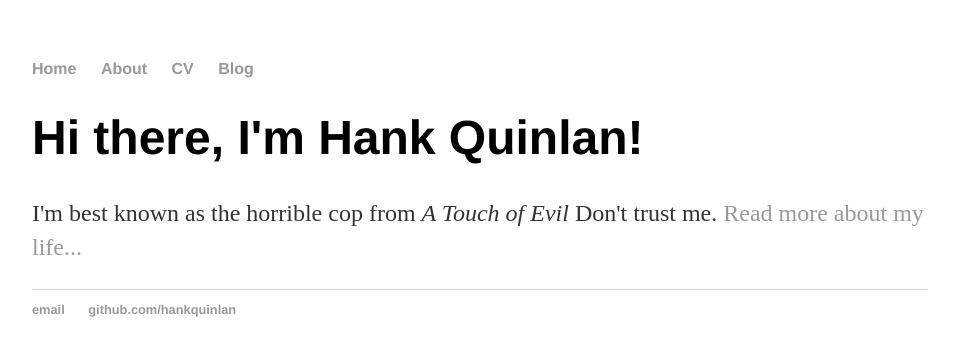
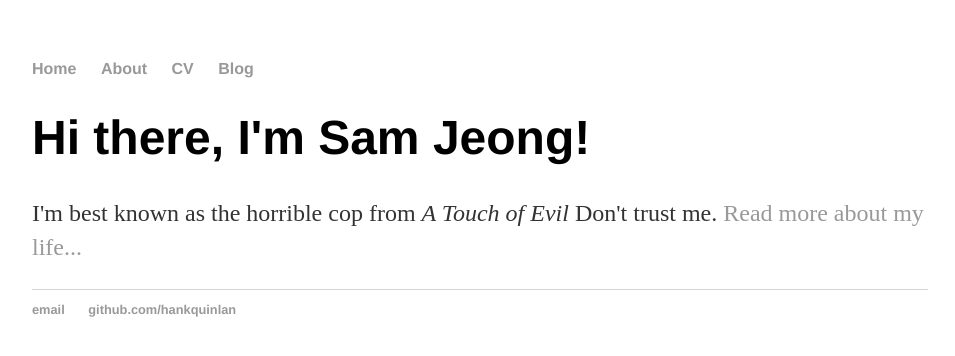
Before and after one commit to jamseong/jamseong.github.io, a Jekyll site: the page built from index.html, in a window 1280 px wide. Shown: the top 356 px of the page, without its empty margins (160-1115 px from the left). Built offline with Jekyll 4.4.1, drawn with Linux system fonts in a browser that asks for light colours.

Commit message:
Update index.html

```diff
--- a/index.html
+++ b/index.html
@@ -1,30 +1,8 @@
-<!DOCTYPE html>
-<html>
-	<head>
-		<title>Hank Quinlan, Horrible Cop</title>
-		<!-- link to main stylesheet -->
-		<link rel="stylesheet" type="text/css" href="/css/main.css">
-	</head>
-	<body>
-		<nav>
-    		<ul>
-        		<li><a href="/">Home</a></li>
-	        	<li><a href="/about">About</a></li>
-        		<li><a href="/cv">CV</a></li>
-        		<li><a href="/blog">Blog</a></li>
-    		</ul>
-		</nav>
-		<div class="container">
-    		<div class="blurb">
-        		<h1>Hi there, I'm Hank Quinlan!</h1>
-				<p>I'm best known as the horrible cop from <em>A Touch of Evil</em> Don't trust me. <a href="/about">Read more about my life...</a></p>
-    		</div><!-- /.blurb -->
-		</div><!-- /.container -->
-		<footer>
-    		<ul>
-        		<li><a href="mailto:hankquinlanhub@gmail.com">email</a></li>
-        		<li><a href="https://github.com/hankquinlan">github.com/hankquinlan</a></li>
-			</ul>
-		</footer>
-	</body>
-</html>
+---
+layout: default
+title: Sam Jeong
+---
+<div class="blurb">
+	<h1>Hi there, I'm Sam Jeong!</h1>
+	<p>I'm best known as the horrible cop from <em>A Touch of Evil</em> Don't trust me. <a href="/about">Read more about my life...</a></p>
+</div><!-- /.blurb -->
```
